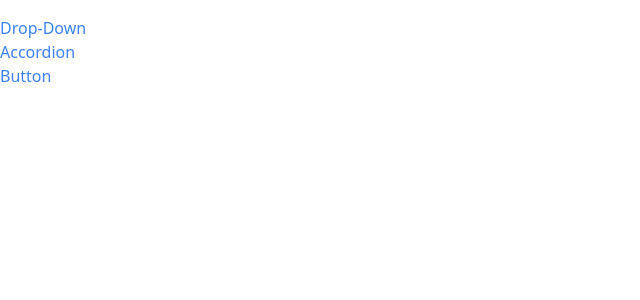
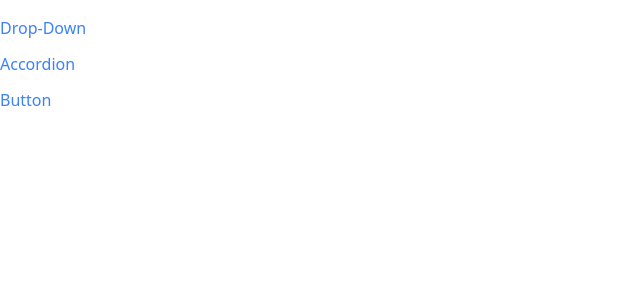
Before and after one commit to lxkrmr/react-comps-2023, a React (Create React App) app: page / in a window 1280 px wide. Shown: the top 300 px of the page, without its empty margins (0-640 px from the left). Built offline with nearby package versions, Linux system fonts and the light colour scheme.

Commit message:
✨ show active link in sidebar

```diff
--- a/src/components/Link.js
+++ b/src/components/Link.js
@@ -1,8 +1,8 @@
 import classNames from 'classnames';
 import useNavigation from '../hooks/use-navidation';
 
-function Link({ to, children, className, ...rest }) {
-  const { navigate } = useNavigation();
+function Link({ to, children, className, activeClassName, ...rest }) {
+  const { navigate, currentPath } = useNavigation();
 
   const handleClick = (event) => {
     if (event.metaKey || event.ctrlKey) {
@@ -13,7 +13,13 @@
     navigate(to);
   };
 
-  const classes = classNames(className, 'text-blue-500');
+  const isActiveLink = to === currentPath;
+
+  const classes = classNames(
+    className,
+    'text-blue-500',
+    currentPath === to && activeClassName
+  );
 
   return (
     <a className={classes} href={to} onClick={handleClick} {...rest}>
--- a/src/components/Sidebar.js
+++ b/src/components/Sidebar.js
@@ -8,13 +8,18 @@
   ];
 
   const renderedLinks = links.map((link) => (
-    <Link to={link.path} key={link.label}>
+    <Link
+      to={link.path}
+      key={link.label}
+      className="mb-3"
+      activeClassName="font-bold border-l-4 border-blue-500 pl-2"
+    >
       {link.label}
     </Link>
   ));
 
   return (
-    <div className="sticky top-0 overflow-y-scroll flex flex-col">
+    <div className="sticky top-0 flex flex-col items-start">
       {renderedLinks}
     </div>
   );
```
